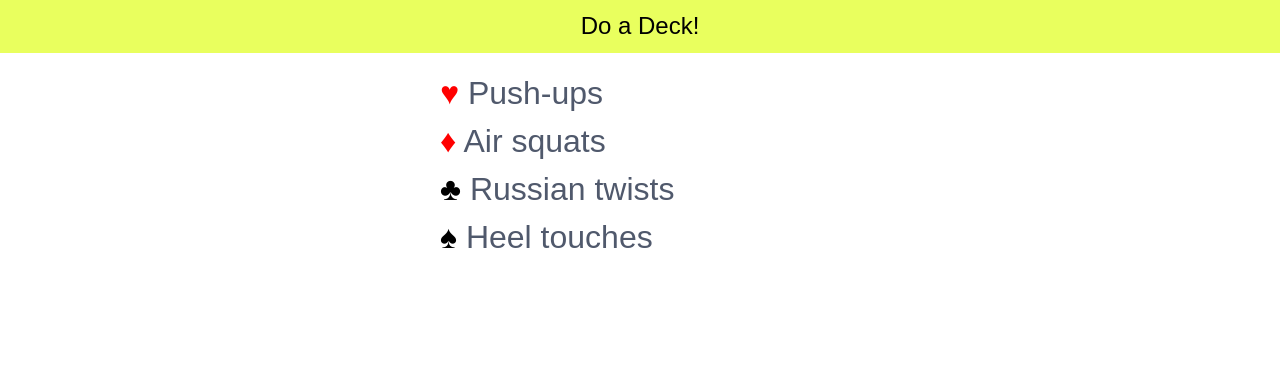
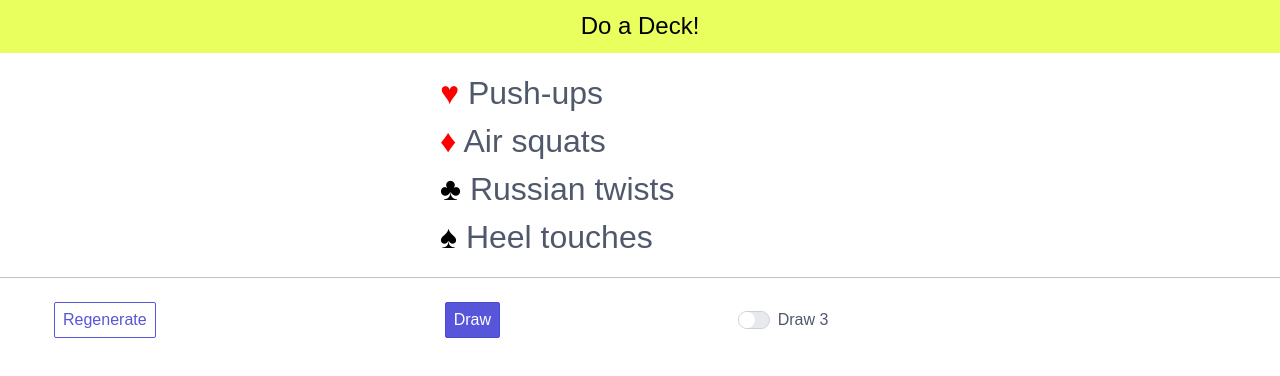
Before and after one commit to aaronbieber/deck-workout, a React (Create React App) app: page /1 in a window 1280 px wide. Shown: the top 376 px of the page. Built offline with nearby package versions, Linux system fonts and the light colour scheme.

Commit message:
Begin interactivity

```diff
--- a/src/actions/actionTypes.js
+++ b/src/actions/actionTypes.js
@@ -1 +1,2 @@
 export const GENERATE = 'GENERATE';
+export const DRAW = 'DRAW';
--- a/src/actions/index.js
+++ b/src/actions/index.js
@@ -5,3 +5,9 @@ export const generate = () => {
         type: types.GENERATE
     };
 };
+
+export const draw = () => {
+    return {
+        type: types.DRAW
+    };
+};
--- a/src/components/DeckWorkout.js
+++ b/src/components/DeckWorkout.js
@@ -1,6 +1,7 @@
 import React, { Component } from 'react';
 import CardRow from './CardRow';
 import NavBar from './NavBar';
+import DrawControls from './DrawControls';
 
 export default class DeckWorkout extends Component {
     render() {
@@ -15,6 +16,8 @@ export default class DeckWorkout extends Component {
                     return <CardRow key={ key } suit={ suit } exercise={ e }/>
                 })}
               </div>
+
+              <DrawControls />
             </div>
         );
     }
--- /dev/null
+++ b/src/components/DrawControls.js
@@ -0,0 +1,31 @@
+import React, { Component } from 'react';
+import * as actions from '../actions';
+
+export default class DrawControls extends Component {
+    render() {
+        return (
+            <div className="columns controls">
+              <div className="column col-11 col-mx-auto">
+                <form className="form-horizontal" action="#">
+                  <div className="form-group">
+                    <div className="col-4 col-ml-1">
+                      <button onClick={actions.generate} className="btn">Regenerate</button>
+                    </div>
+
+                    <div className="col-3 col-ml-1">
+                      <button className="btn btn-primary">Draw</button>
+                    </div>
+
+                    <div className="col-4">
+                      <label className="form-switch">
+                        <input type="checkbox" name="draw3" />
+                        <i className="form-icon"></i> Draw 3
+                      </label>
+                    </div>
+                  </div>
+                </form>
+              </div>
+            </div>
+        );
+    }
+}
--- a/src/index.css
+++ b/src/index.css
@@ -36,3 +36,9 @@ html, body {
 .cards {
     margin-top: 1em;
 }
+
+.controls {
+    margin-top: 1em;
+    padding-top: 1em;
+    border-top: 1px solid silver;
+}
```
